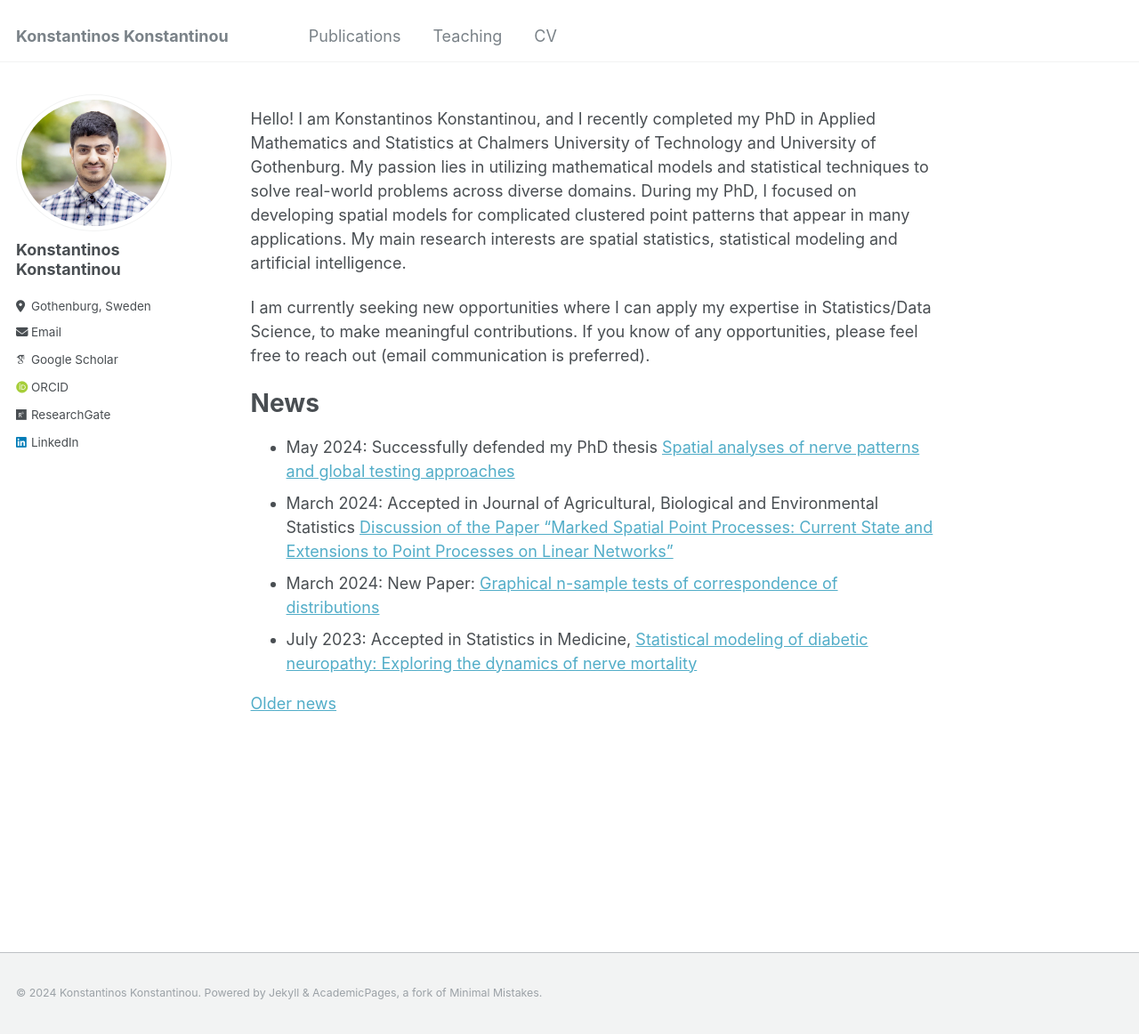
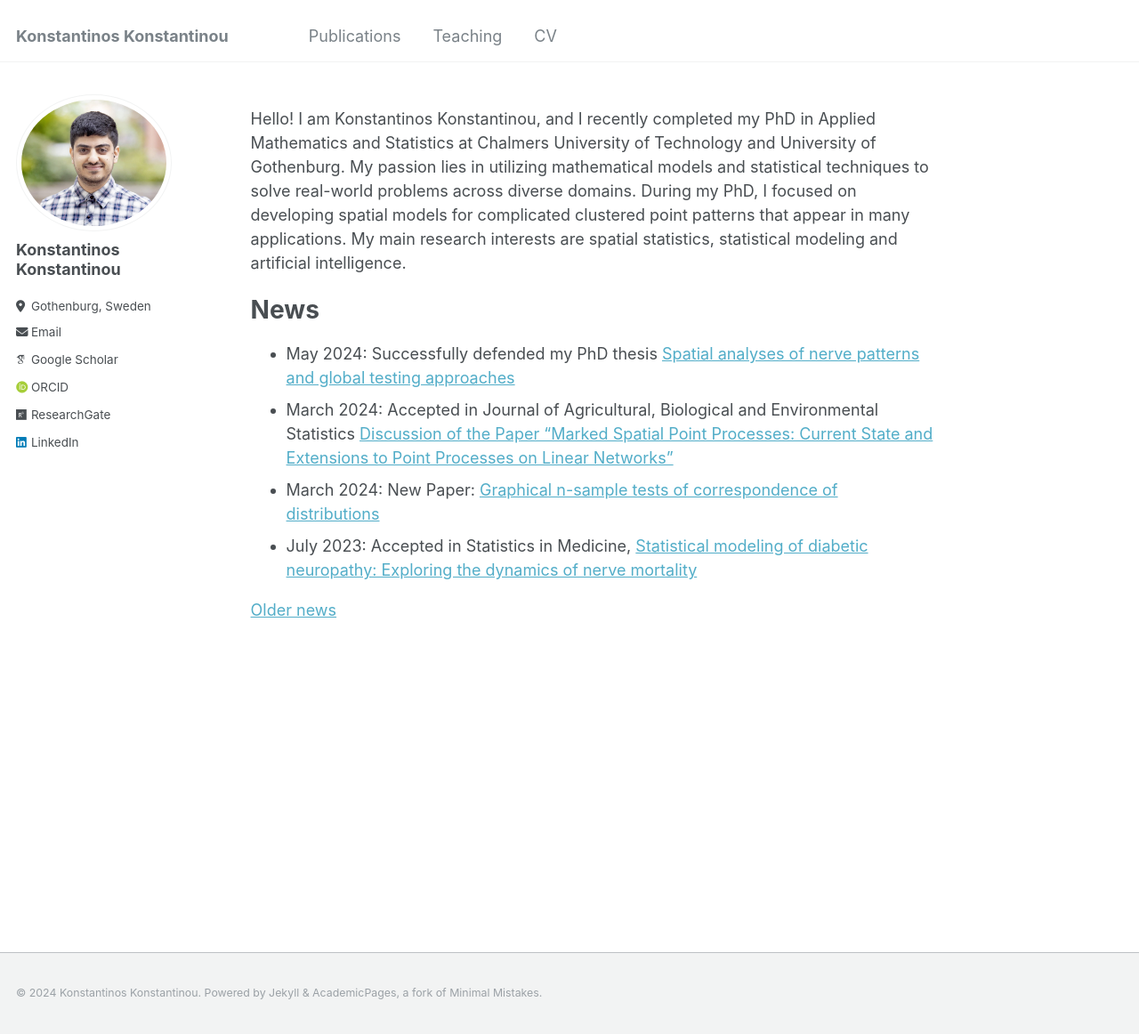
Before and after one commit to KKonstantinos/KKonstantinos.github.io, a Jekyll site: the page built from _pages/about.md, in a window 1280 px wide and 1162 px high. Shown: the whole window at 89% size. Built offline with Jekyll 4.4.1, drawn with Linux system fonts in a browser that asks for light colours; some web fonts are replaced.

Commit message:
Update about.md

```diff
--- a/_pages/about.md
+++ b/_pages/about.md
@@ -10,7 +10,6 @@ redirect_from:
 Hello! I am Konstantinos Konstantinou, and I recently completed my PhD in Applied Mathematics and Statistics at Chalmers University of Technology and University of Gothenburg. My passion lies in utilizing mathematical models and statistical techniques to solve real-world problems across diverse domains. During my PhD, I focused on developing spatial models for complicated clustered point patterns that appear in many applications.
 My main research interests are spatial statistics, statistical modeling and artificial intelligence.
 
-I am currently seeking new opportunities where I can apply my expertise in Statistics/Data Science, to make meaningful contributions. If you know of any opportunities, please feel free to reach out (email communication is preferred).
 
 News
 ======
```
